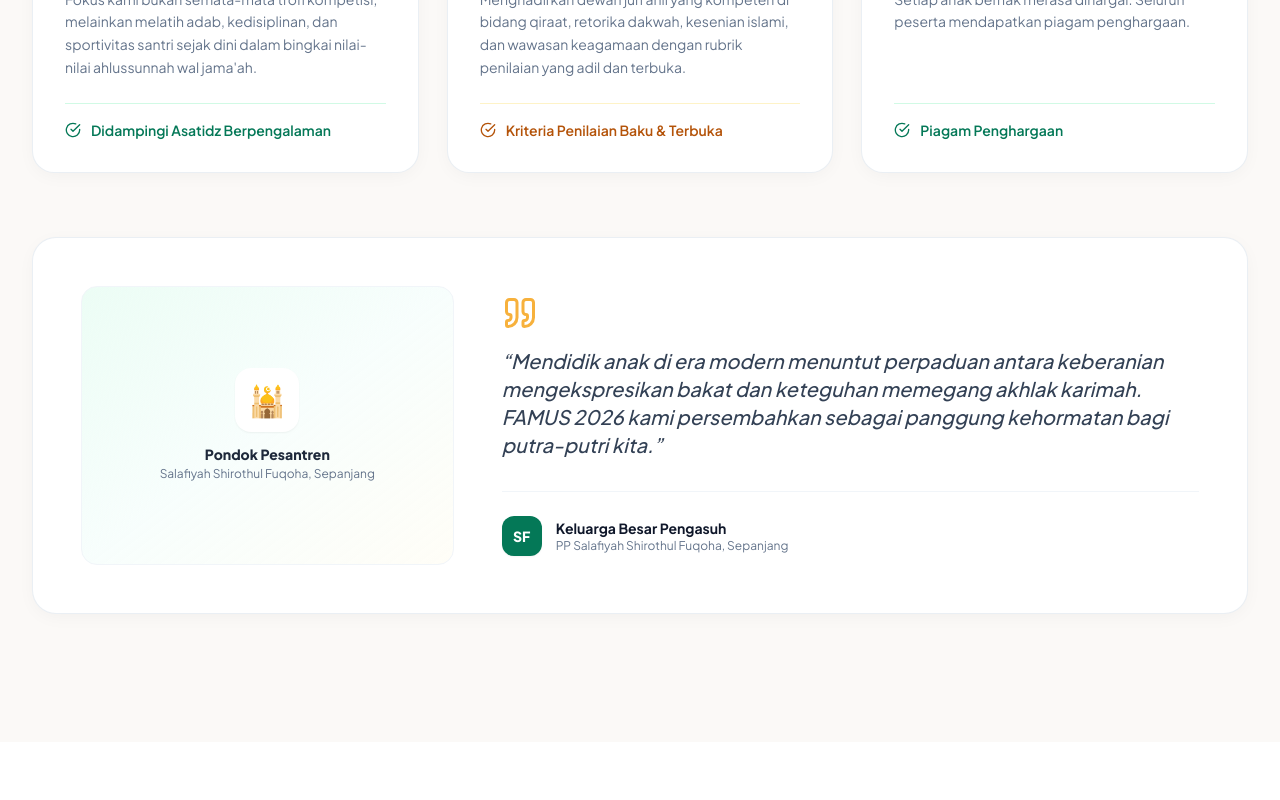
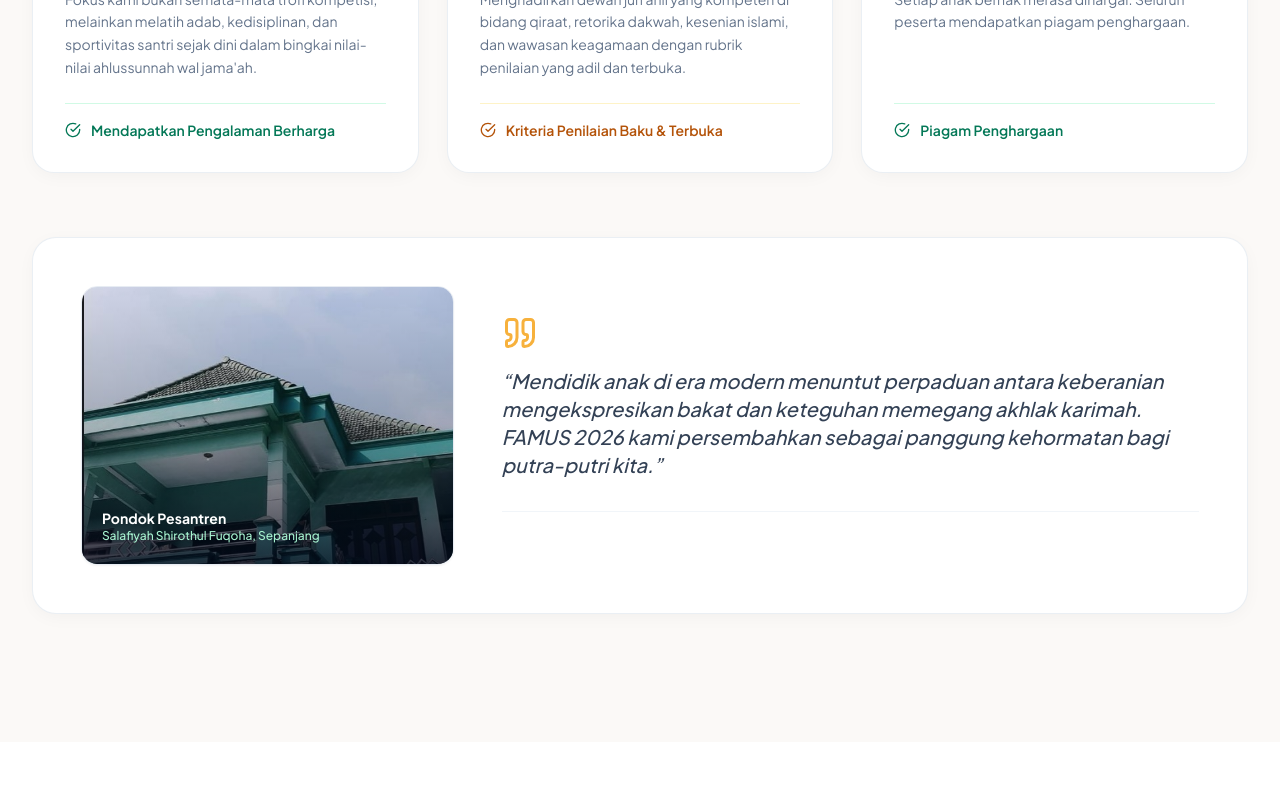
Before and after one commit to shrlnxx/famus, a Next.js app: page / in a window 1280 px wide. Shown: the part 1200-2000 px from the top of the page. Built offline with nearby package versions, Linux system fonts and the light colour scheme.

Commit message:
feat: add about section, lomba detail modal, registration form, and terms section components

```diff
--- a/components/AboutSection.tsx
+++ b/components/AboutSection.tsx
@@ -1,3 +1,4 @@
+import Image from "next/image";
 import { School, Scale, Gift, CheckCircle, Quote } from "lucide-react";
 
 const pillars = [
@@ -6,7 +7,7 @@ const pillars = [
     color: "emerald" as const,
     title: "Pendidikan Karakter & Adab",
     desc: "Fokus kami bukan semata-mata trofi kompetisi, melainkan melatih adab, kedisiplinan, dan sportivitas santri sejak dini dalam bingkai nilai-nilai ahlussunnah wal jama'ah.",
-    footer: "Didampingi Asatidz Berpengalaman",
+    footer: "Mendapatkan Pengalaman Berharga",
   },
   {
     icon: Scale,
@@ -39,11 +40,7 @@ export default function AboutSection() {
               Membangun Generasi Qurani Berkarakter Tangguh
             </h2>
           </div>
-          <p className="text-slate-500 text-sm sm:text-base leading-relaxed max-w-sm">
-            Sebuah ikhtiar pendidikan di bawah naungan Pondok Pesantren
-            Salafiyah Shirothul Fuqoha untuk menumbuhkan adab, integritas, dan
-            kecakapan santri cilik nusantara.
-          </p>
+
         </div>
 
         {/* ── 3 Pillars Grid ── */}
@@ -59,8 +56,8 @@ export default function AboutSection() {
                 <div>
                   <div
                     className={`w-12 h-12 rounded-2xl flex items-center justify-center mb-6 transition-transform duration-300 group-hover:scale-105 ${isEmerald
-                        ? "bg-emerald-600 group-hover:bg-emerald-700 text-white shadow-sm"
-                        : "bg-amber-500 group-hover:bg-amber-600 text-white shadow-sm"
+                      ? "bg-emerald-600 group-hover:bg-emerald-700 text-white shadow-sm"
+                      : "bg-amber-500 group-hover:bg-amber-600 text-white shadow-sm"
                       }`}
                   >
                     <Icon className="w-6 h-6" />
@@ -74,8 +71,8 @@ export default function AboutSection() {
                 </div>
                 <div
                   className={`pt-4 border-t flex items-center gap-2.5 text-xs sm:text-sm font-semibold ${isEmerald
-                      ? "text-emerald-700 border-emerald-100"
-                      : "text-amber-700 border-amber-100"
+                    ? "text-emerald-700 border-emerald-100"
+                    : "text-amber-700 border-amber-100"
                     }`}
                 >
                   <CheckCircle className="w-4 h-4 shrink-0" />
@@ -89,16 +86,22 @@ export default function AboutSection() {
         {/* ── Editorial Quote Card ── */}
         <div className="mt-12 lg:mt-16 bg-white rounded-[24px] p-7 sm:p-9 lg:p-12 border border-slate-200/70 shadow-[0_4px_20px_-4px_rgba(0,0,0,0.05)] flex flex-col lg:flex-row items-center gap-8 lg:gap-12">
           {/* Venue highlight box */}
-          <div className="w-full lg:w-1/3 aspect-[4/3] rounded-2xl overflow-hidden bg-gradient-to-br from-emerald-50 via-teal-50/50 to-amber-50/40 border border-slate-100 flex flex-col items-center justify-center p-6 text-center shrink-0">
-            <div className="w-16 h-16 rounded-2xl bg-white shadow-sm flex items-center justify-center mb-3">
-              <span className="text-3xl">🕌</span>
+          <div className="relative w-full lg:w-1/3 aspect-[4/3] rounded-2xl overflow-hidden border border-slate-200/80 shadow-sm group shrink-0">
+            <Image
+              src="/fotopondok.jpg"
+              alt="Pondok Pesantren Salafiyah Shirothul Fuqoha"
+              fill
+              className="object-cover group-hover:scale-105 transition-transform duration-500"
+              sizes="(max-width: 1024px) 100vw, 33vw"
+            />
+            <div className="absolute inset-0 bg-gradient-to-t from-slate-950/80 via-slate-900/25 to-transparent flex flex-col justify-end p-4 sm:p-5 pointer-events-none">
+              <span className="text-white text-sm font-bold drop-shadow-sm">
+                Pondok Pesantren
+              </span>
+              <span className="text-emerald-200 text-xs font-medium drop-shadow-sm">
+                Salafiyah Shirothul Fuqoha, Sepanjang
+              </span>
             </div>
-            <p className="text-sm font-extrabold text-slate-800">
-              Pondok Pesantren
-            </p>
-            <p className="text-xs text-slate-500 mt-0.5">
-              Salafiyah Shirothul Fuqoha, Sepanjang
-            </p>
           </div>
 
           {/* Quote body */}
@@ -111,16 +114,10 @@ export default function AboutSection() {
               bagi putra-putri kita.&rdquo;
             </p>
             <div className="mt-6 sm:mt-8 pt-6 border-t border-slate-100 flex items-center gap-3.5">
-              <div className="w-10 h-10 rounded-xl bg-emerald-700 text-white flex items-center justify-center font-extrabold text-sm shrink-0 shadow-sm">
-                SF
-              </div>
+
               <div>
-                <p className="font-bold text-sm text-slate-900">
-                  Keluarga Besar Pengasuh
-                </p>
-                <p className="text-xs text-slate-500">
-                  PP Salafiyah Shirothul Fuqoha, Sepanjang
-                </p>
+
+
               </div>
             </div>
           </div>
--- a/components/LombaDetailModal.tsx
+++ b/components/LombaDetailModal.tsx
@@ -175,7 +175,7 @@ export default function LombaDetailModal({
               <CalendarDays className="w-4 h-4 text-emerald-600 shrink-0" />
               <span>
                 Pelaksanaan: <strong>Ahad, 11 Oktober 2026</strong> • Registrasi
-                Ulang Pukul 07:30 WIB
+                Ulang Pukul 09:00 WIB
               </span>
             </div>
           </div>
--- a/components/RegistrationForm.tsx
+++ b/components/RegistrationForm.tsx
@@ -46,7 +46,7 @@ const CABANG_OPTIONS = [
   { value: "", label: "Pilih salah satu cabang perlombaan...", disabled: true, fee: 0 },
   { value: "MTQ", label: "Musabaqoh Tartilil Qur'an (MTQ)", fee: 35000 },
   { value: "Menyanyi Religi", label: "Menyanyi Religi", fee: 35000 },
-  { value: "Puisi Islami", label: "Cipta Baca Puisi Islami", fee: 35000 },
+  { value: "Puisi Islami", label: "Baca Puisi Islami", fee: 35000 },
   { value: "Pidato Putra", label: "Pidato Putra", fee: 35000 },
   { value: "Pidato Putri", label: "Pidato Putri", fee: 35000 },
   { value: "Mewarnai Junior", label: "Mewarnai Junior (6–9 Tahun)", fee: 30000 },
@@ -148,8 +148,7 @@ function FileZone({
   return (
     <div className="flex flex-col">
       <div
-        className={`relative group rounded-2xl transition-all ${
-          disabled ? "opacity-40 grayscale pointer-events-none" : ""
+        className={`relative group rounded-2xl transition-all ${disabled ? "opacity-40 grayscale pointer-events-none" : ""
           }`}
       >
         <input
@@ -165,8 +164,7 @@ function FileZone({
           }}
         />
         <div
-          className={`p-5 rounded-2xl border-2 border-dashed flex flex-col items-center justify-center text-center gap-1.5 transition-all min-h-[135px] ${
-            file ? borderActive : borderIdle
+          className={`p-5 rounded-2xl border-2 border-dashed flex flex-col items-center justify-center text-center gap-1.5 transition-all min-h-[135px] ${file ? borderActive : borderIdle
             } ${error ? "!border-red-400 !bg-red-50/40" : ""}`}
         >
           {file ? (
@@ -284,15 +282,13 @@ function SectionHeader({
 // --- CSS styles & classes ---
 
 const inputCls = (hasError?: boolean) =>
-  `w-full h-12 px-4 rounded-xl bg-slate-50/70 border ${
-    hasError
+  `w-full h-12 px-4 rounded-xl bg-slate-50/70 border ${hasError
     ? "border-red-400 focus:ring-red-400"
     : "border-slate-200/90 focus:border-emerald-600 focus:ring-emerald-600/10"
   } text-slate-900 placeholder:text-slate-400 focus:outline-none focus:ring-4 focus:bg-white transition-all text-sm`;
 
 const selectCls = (hasError?: boolean) =>
-  `w-full h-12 px-4 rounded-xl bg-slate-50/70 border ${
-    hasError
+  `w-full h-12 px-4 rounded-xl bg-slate-50/70 border ${hasError
     ? "border-red-400 focus:ring-red-400"
     : "border-slate-200/90 focus:border-emerald-600 focus:ring-emerald-600/10"
   } text-slate-900 focus:outline-none focus:ring-4 focus:bg-white transition-all appearance-none cursor-pointer text-sm`;
@@ -921,8 +917,7 @@ export default function RegistrationForm() {
               />
 
               <div
-                className={`rounded-2xl border p-5 sm:p-6 transition-all ${
-                  !cabangLomba
+                className={`rounded-2xl border p-5 sm:p-6 transition-all ${!cabangLomba
                     ? "border-slate-200 bg-slate-50/60"
                     : "border-amber-200/90 bg-amber-50/40"
                   }`}
--- a/components/TermsSection.tsx
+++ b/components/TermsSection.tsx
@@ -222,8 +222,7 @@ export default function TermsSection() {
 
                 {/* Description */}
                 <p className="text-xs sm:text-sm text-slate-500 leading-relaxed">
-                  Digelar secara hibrida melalui Zoom Meeting &amp; bertempat di Aula Utama Pesantren untuk pengambilan nomor undian tampil.
-                </p>
+                  Digelar secara hibrida melalui Zoom Meeting &amp;                 </p>
               </div>
 
               {/* Status footer */}
@@ -232,7 +231,7 @@ export default function TermsSection() {
                   <span className="w-2 h-2 rounded-full bg-amber-500" />
                   Sesi Hibrida
                 </span>
-                <span className="text-stone-400">Aula &amp; Zoom</span>
+                <span className="text-stone-400">Online</span>
               </div>
             </div>
 
@@ -286,7 +285,7 @@ export default function TermsSection() {
                 {/* Time & Schedule */}
                 <div className="inline-flex items-center gap-2 px-3 py-1.5 rounded-lg bg-emerald-900/80 border border-emerald-600/50 text-emerald-100 text-xs font-semibold mb-4">
                   <Clock className="w-3.5 h-3.5 text-amber-300 shrink-0" />
-                  <span>07:30 WIB – Selesai</span>
+                  <span>09:00 WIB  Selesai</span>
                 </div>
 
                 {/* Description */}
@@ -391,8 +390,7 @@ export default function TermsSection() {
                   </div>
 
                   <p className="text-xs text-slate-500 leading-relaxed">
-                    Digelar secara hibrida melalui Zoom Meeting &amp; bertempat di Aula Utama Pesantren untuk pengambilan nomor undian tampil.
-                  </p>
+                    Digelar secara hibrida melalui Zoom Meeting &amp;                   </p>
                 </div>
               </div>
 
@@ -429,7 +427,7 @@ export default function TermsSection() {
 
                   <div className="inline-flex items-center gap-1.5 px-2.5 py-1 rounded bg-emerald-900/80 border border-emerald-600/50 text-emerald-100 text-xs font-semibold mb-2">
                     <Clock className="w-3 h-3 text-amber-300" />
-                    <span>07:30 WIB – Selesai</span>
+                    <span>09:00 WIB – Selesai</span>
                   </div>
 
                   <p className="text-xs text-emerald-100/90 leading-relaxed mb-3">
```
Also changed, not shown: public/fotopondok.jpg (added). Lines whose indentation alone changed are shown as unchanged.
